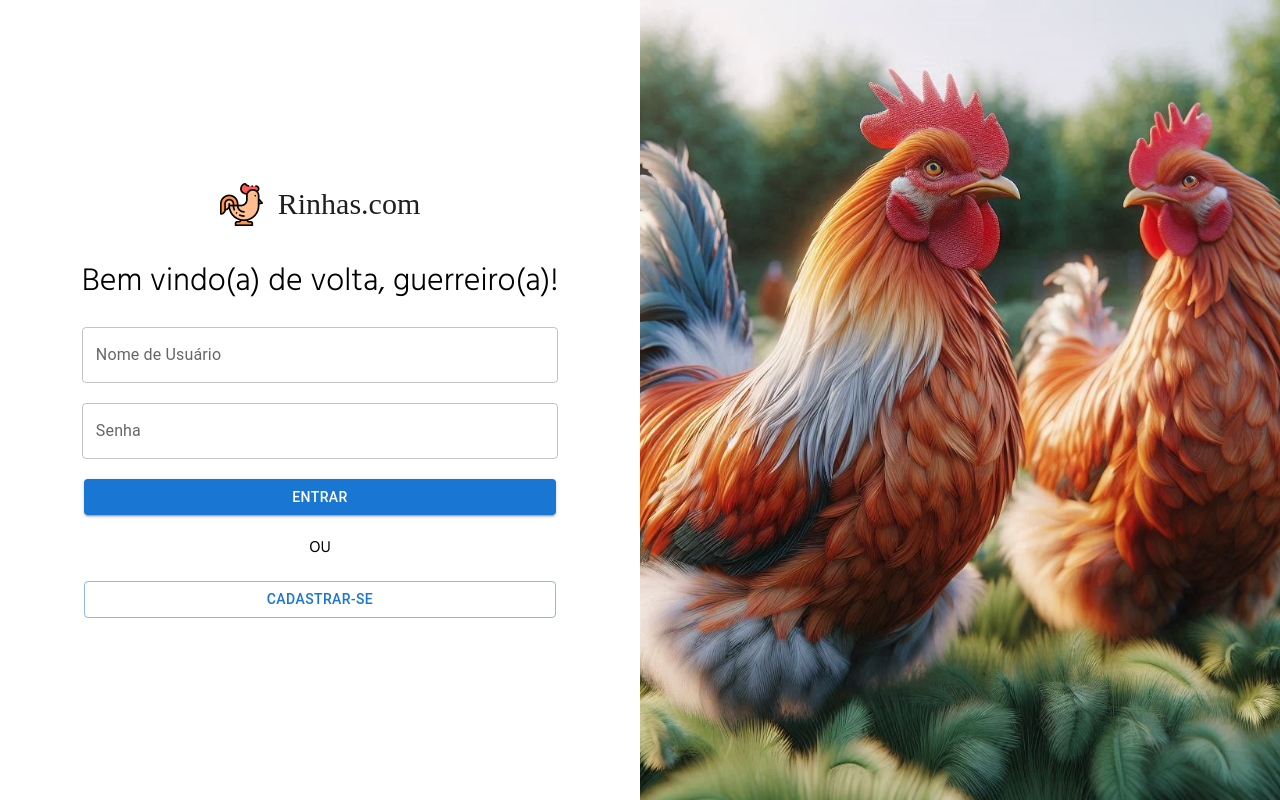
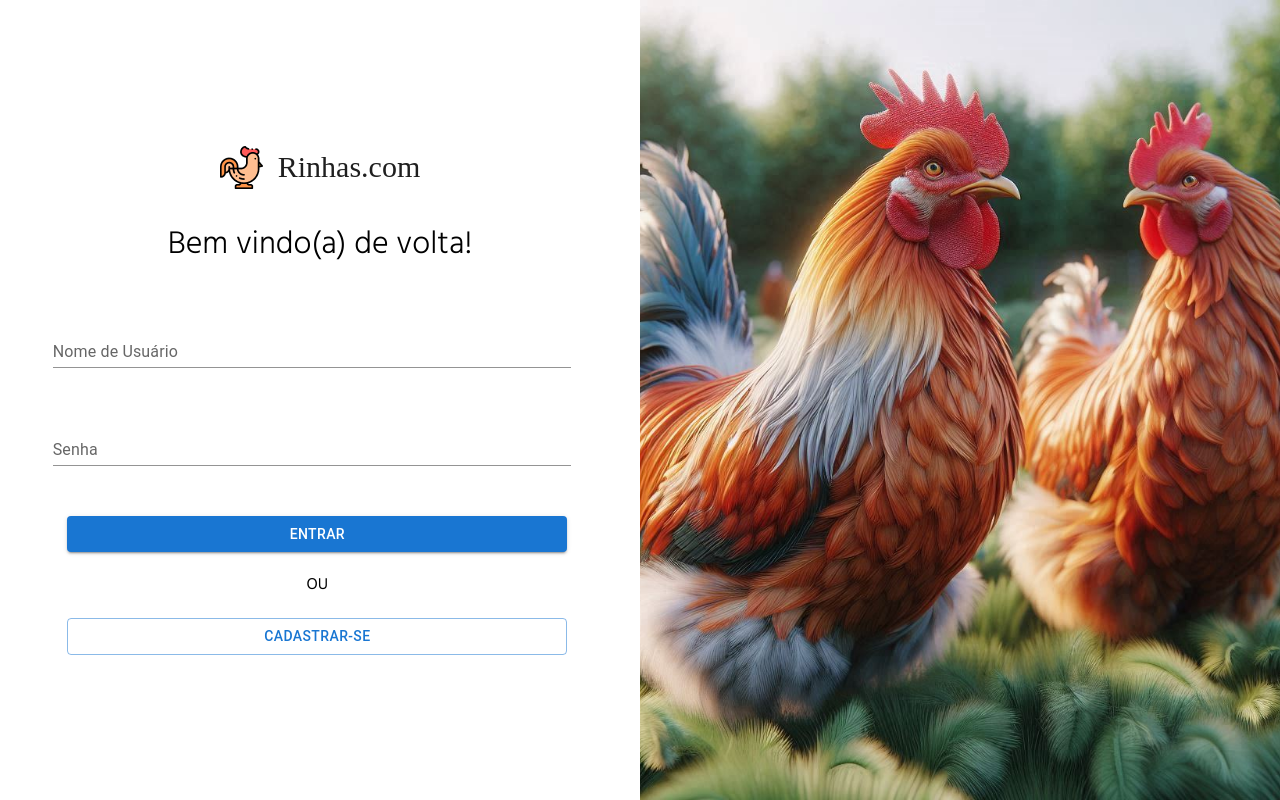
Before and after one commit to Luan16p/rinha-de-galo-front, a React (Create React App) app: page /sign-in in a window 1280 px wide. Built offline with nearby package versions, Linux system fonts and the light colour scheme; a web font is replaced by a local one.

Commit message:
Melhorando pagina de login

```diff
--- a/src/Routes/Entrar/Entrar.css
+++ b/src/Routes/Entrar/Entrar.css
@@ -36,9 +36,10 @@
 
 .sign-in div {
     max-width: 650px;
+    width: 99%;
     display: flex;
     flex-direction: column;
-    gap: 20px;
+    gap: 50px;
 }
 
 .sign-in .logo {
--- a/src/Routes/Entrar/Entrar.js
+++ b/src/Routes/Entrar/Entrar.js
@@ -2,22 +2,15 @@ import * as React from 'react';
 import './Entrar.css';
 import { useState } from "react";
 import { Link, Navigate } from "react-router-dom";
-import { Button, TextField } from '@mui/material';
+import { Button, Chip, TextField } from '@mui/material';
 
 const Entrar = ({ auth }) => {
-    const [credentials, setCredentials] = useState({ username: '', password: '' });
+    const [username, setUsername] = useState();
+    const [password, setPassword] = useState();
 
     if (auth) {
         return <Navigate to="/" />;
     }
-
-    const handleChange = (e) => {
-        const { id, value } = e.target;
-        setCredentials(prevState => ({
-            ...prevState,
-            [id]: value
-        }));
-    };
 
     const postFormData = async (e) => {
         e.preventDefault();
@@ -26,7 +19,7 @@ const Entrar = ({ auth }) => {
             const response = await fetch(`http://${process.env.REACT_APP_API_BASE_URL}submit-credentials`, {
                 method: 'POST',
                 headers: { 'Content-Type': 'application/json' },
-                body: JSON.stringify(credentials),
+                body: JSON.stringify({username, password}),
             });
 
             if (!response.ok) {
@@ -53,22 +46,22 @@ const Entrar = ({ auth }) => {
                 </Link>
 
                 <div className='form'>
-                    <h2 className='sign-in-title'>Bem vindo(a) de volta, guerreiro(a)!</h2>
+                    <h2 className='sign-in-title'>Bem vindo(a) de volta!</h2>
 
                     <div className='input-group'>
                         <TextField
-                            fullWidth
                             label="Nome de Usuário"
                             type='text'
-                            onChange={handleChange}
+                            onChange={(e) => setUsername(e.target.value)}
                             id="username"
+                            variant="standard"
                         />
                         <TextField
-                            fullWidth
                             label="Senha"
                             type='password'
-                            onChange={handleChange}
+                            onChange={(e) => setPassword(e.target.value)}
                             id="password"
+                            variant="standard"
                         />
                     </div>
 
```
